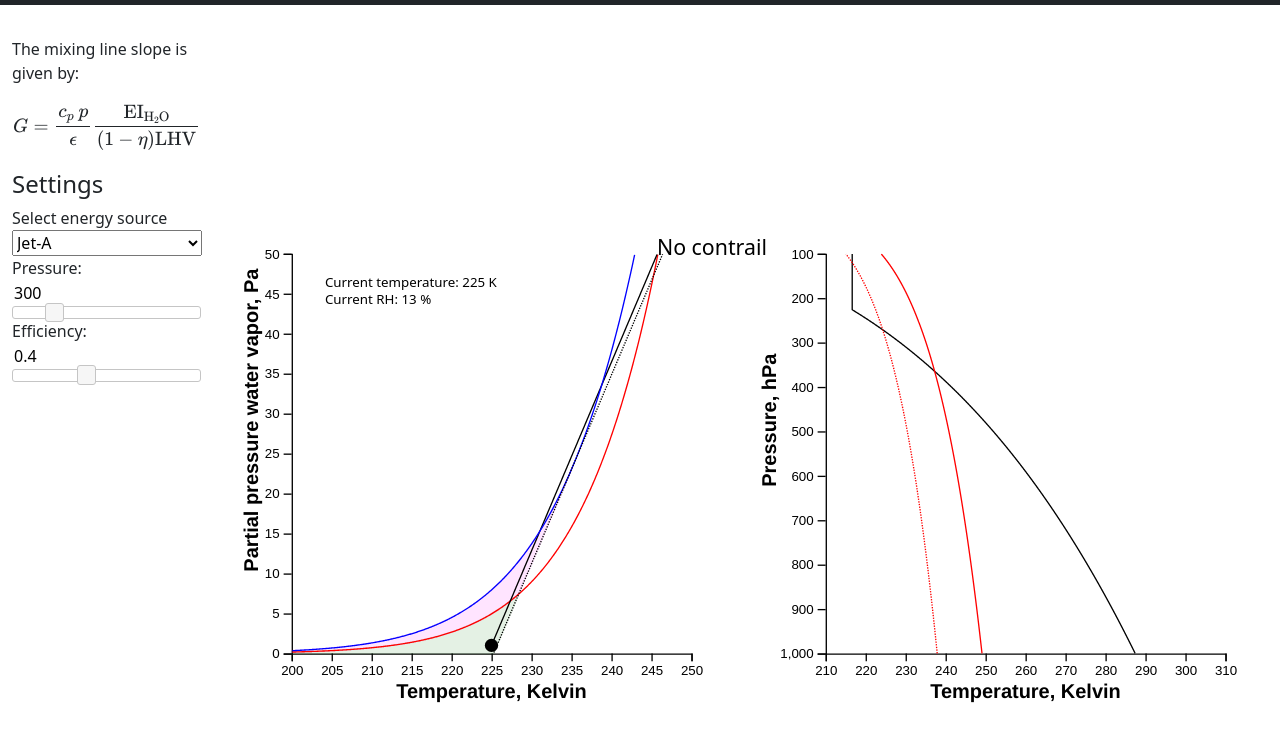
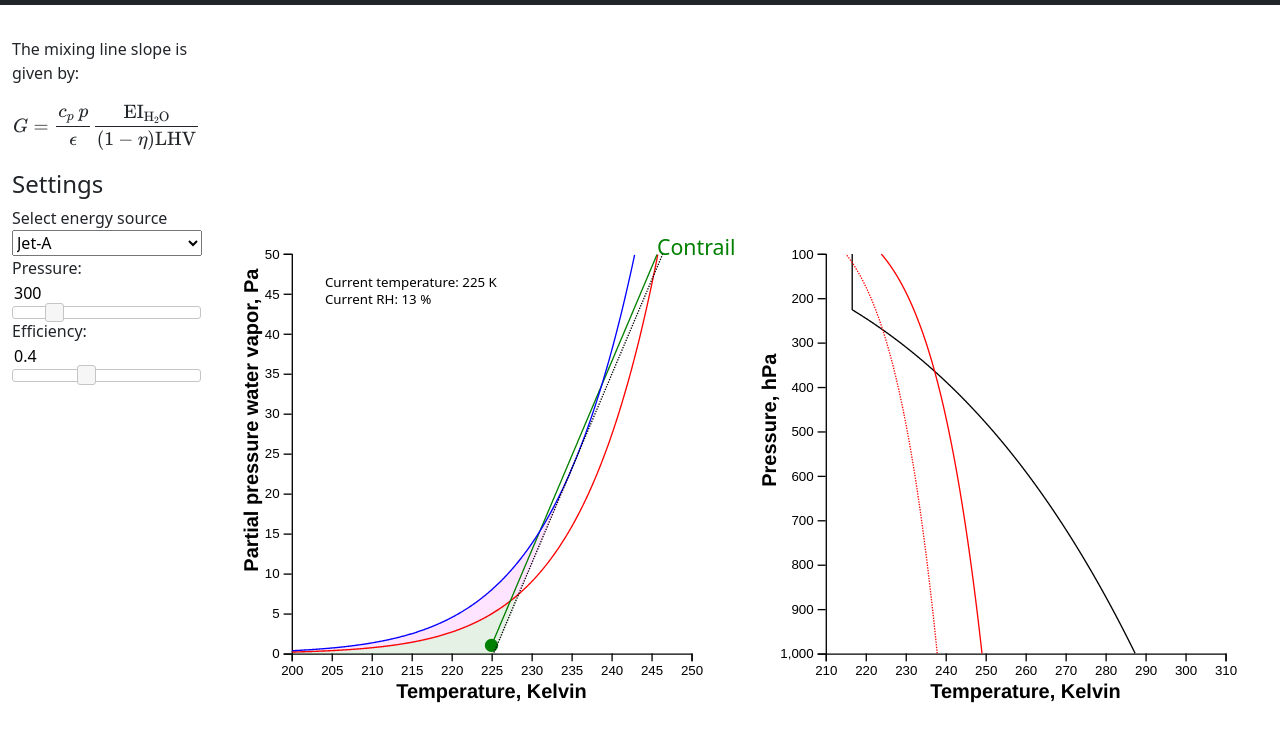
Before and after one commit to VincentMeijer/contrail-viz, a plain HTML site: page public/sac.html in a window 1280 px wide. Shown: the part 67-808 px from the top of the page. Drawn offline with nearby package versions, Linux system fonts and the light colour scheme.

Commit message:
Restore function of mixing diagram

```diff
--- a/public/sac.html
+++ b/public/sac.html
@@ -475,8 +475,8 @@
                         }
                 );
 
-                var SAC = checkSAC(slope);
-                var ISS = checkISS();
+                var SAC = checkSAC(slope, ambient_temperature, ambient_pressure_h2o);
+                var ISS = checkISS(ambient_temperature, ambient_pressure_h2o);
                 var color = "black"
                 var labelText = "No contrail";
 
```
